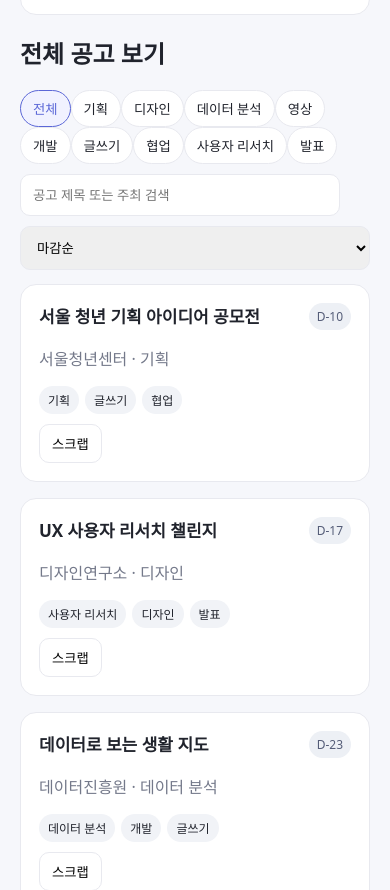
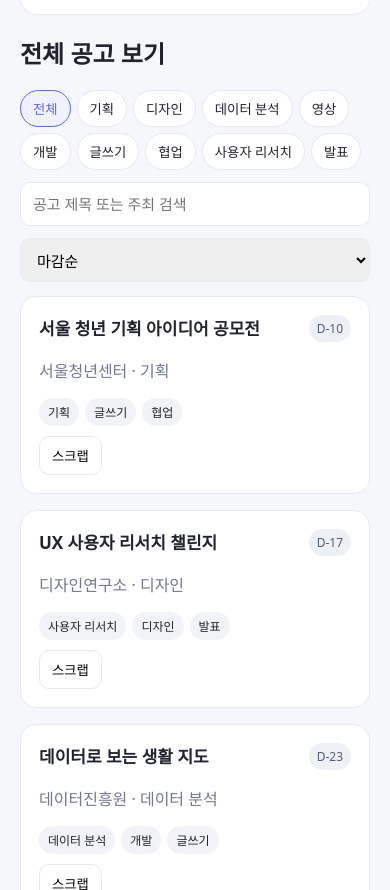
Before and after one commit to MaybeNot-Meta/SW_final_project, a plain HTML site: page modules/fill/fill-recommend.html in a window 390 px wide. Shown: the part 1806-2696 px from the top of the page. Drawn offline with nearby package versions, Linux system fonts and the light colour scheme.

Commit message:
fix: 경험 채우기 검색창 UI 및 실시간 검색 오류 수정

```diff
--- a/modules/fill/css/fill.css
+++ b/modules/fill/css/fill.css
@@ -27,3 +27,36 @@
 .notice { background:#eef1ff; color:#424b91; border-radius:12px; padding:14px; margin:14px 0; } .kanban { display:grid; grid-template-columns:repeat(4,minmax(180px,1fr)); gap:12px; } .kanban-col { background:#eef0f5; border-radius:14px; padding:12px; min-height:220px; }
 @media(max-width:800px){ .grid{grid-template-columns:1fr 1fr}.detail-grid{grid-template-columns:1fr}.kanban{grid-template-columns:1fr 1fr}.topbar{align-items:flex-start}.topbar nav{flex-wrap:wrap}}
 @media(max-width:520px){ .grid{grid-template-columns:1fr}.kanban{grid-template-columns:1fr}.summary-list{grid-template-columns:1fr}.toolbar{flex-wrap:wrap}}
+
+/* STEP 7: 공고 필터·검색·정렬 레이아웃 보정
+   기존 검색/필터 이벤트와 데이터 기능은 변경하지 않습니다. */
+.toolbar {
+  display: grid;
+  grid-template-columns: minmax(0, 1fr) minmax(260px, 320px) 160px;
+  align-items: start;
+  gap: 12px;
+}
+.toolbar #filters {
+  display: flex;
+  flex-wrap: wrap;
+  align-items: center;
+  gap: 6px;
+  min-width: 0;
+}
+.toolbar input#search,
+.toolbar select#sort {
+  width: 100%;
+  min-width: 0;
+  height: 44px;
+  font-size: 15px;
+}
+.toolbar input#search { max-width: none; }
+
+@media (max-width: 900px) {
+  .toolbar { grid-template-columns: minmax(0, 1fr) 160px; }
+  .toolbar #filters { grid-column: 1 / -1; }
+}
+@media (max-width: 520px) {
+  .toolbar { grid-template-columns: minmax(0, 1fr); }
+  .toolbar #filters { grid-column: auto; }
+}
--- a/modules/fill/js/fill-recommend.js
+++ b/modules/fill/js/fill-recommend.js
@@ -19,9 +19,27 @@
   function renderAll(){
     let list=CONTESTS.filter(c=>active==="전체"||c.field===active);
     const q=document.getElementById("search").value.trim();
-    if(q){const fuse=new Fuse(list,{keys:["title","host","field","tags"],threshold:.35});list=fuse.search(q).map(r=>r.item)}
+    if(q){
+      // 외부 검색 라이브러리가 로딩되지 않아도 기본 검색이 동작합니다.
+      const keyword=q.toLocaleLowerCase("ko");
+      const basicSearch=()=>list.filter(c=>[c.title,c.host,c.field,...(c.tags||[])]
+        .some(v=>String(v||"").toLocaleLowerCase("ko").includes(keyword)));
+      if(typeof window.Fuse==="function"){
+        try{
+          const fuse=new window.Fuse(list,{keys:["title","host","field","tags"],threshold:.35});
+          list=fuse.search(q).map(r=>r.item);
+        }catch(error){
+          console.warn("검색 라이브러리 오류: 기본 검색으로 전환합니다.",error);
+          list=basicSearch();
+        }
+      }else{
+        list=basicSearch();
+      }
+    }
     if(document.getElementById("sort").value==="deadline")list=[...list].sort((a,b)=>dayjs(a.deadline)-dayjs(b.deadline));else list=[...list].sort((a,b)=>a.title.localeCompare(b.title,"ko"));
-    document.getElementById("allContests").innerHTML=list.map(card).join("");
+    document.getElementById("allContests").innerHTML=list.length
+      ? list.map(card).join("")
+      : `<div class="notice">검색 결과가 없습니다. 검색어나 선택한 분야를 확인해 주세요.</div>`;
   }
   renderAll();
   document.getElementById("filters").addEventListener("click",e=>{const b=e.target.closest("[data-field]");if(!b)return;active=b.dataset.field;document.querySelectorAll("[data-field]").forEach(x=>x.classList.toggle("active",x===b));renderAll()});
```
